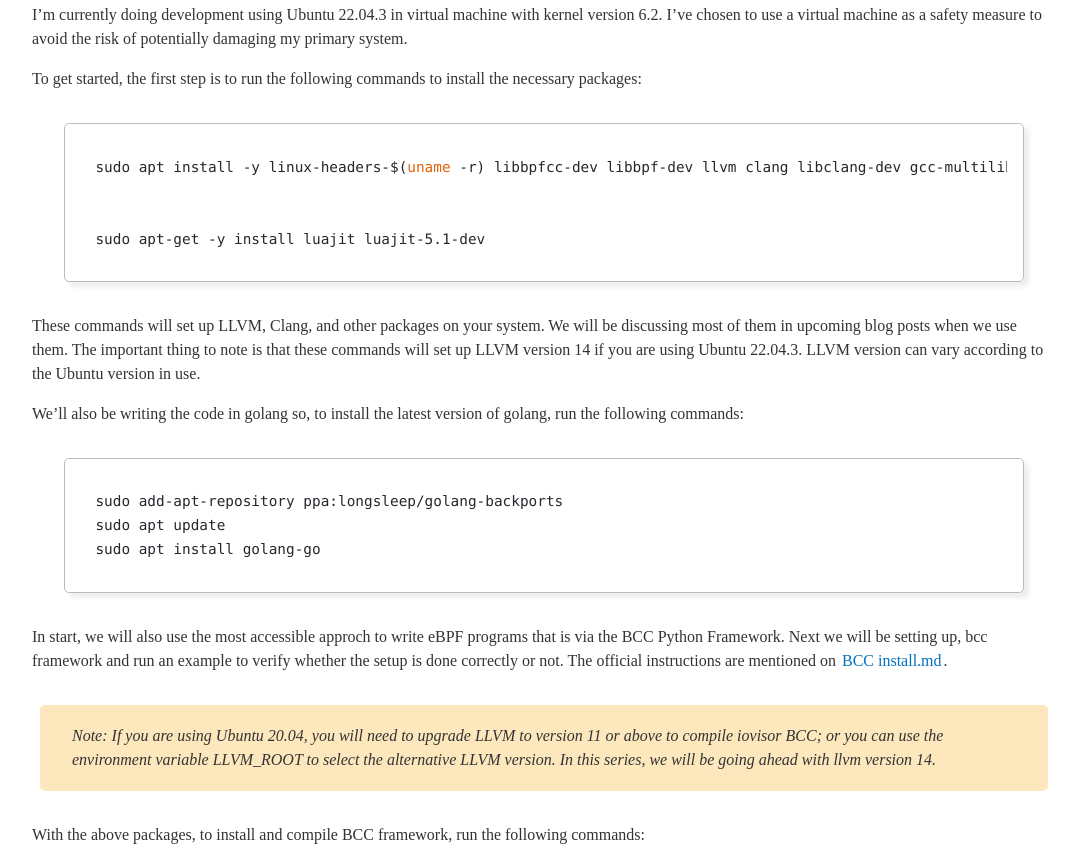
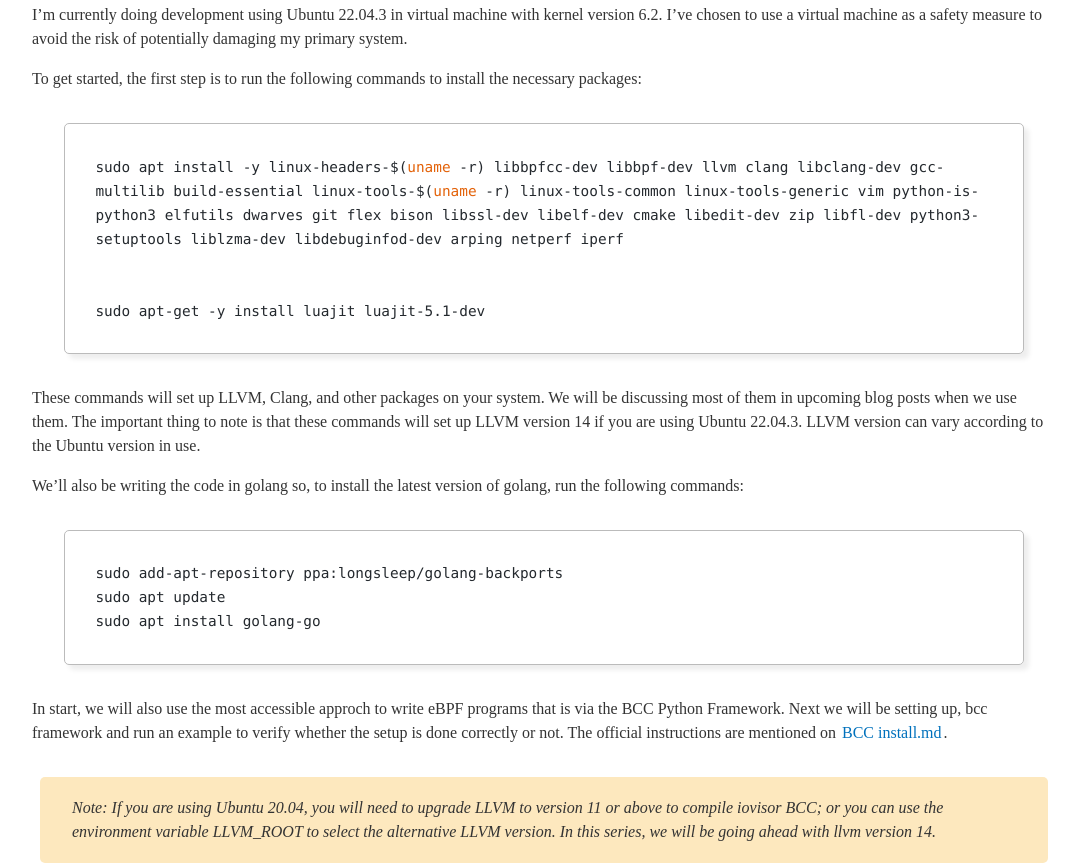
Before and after one commit to parthw/parthw.github.io, a plain HTML site: page posts/2023/10/13/diving-into-the-kernel-encounter-with-ebpf/index.html in a window 1280 px wide. Shown: the part 1459-2325 px from the top of the page, without its empty margins (96-1175 px from the left). Drawn offline with nearby package versions, Linux system fonts and the light colour scheme.

Commit message:
deploy: f2fada0937e15e7a36352a5432a3860a72bd1d8e

```diff
--- a/css/style.css
+++ b/css/style.css
@@ -132,6 +132,8 @@ code {
   color: #c7254e;
   background-color: #ebf5fb;
   border-radius: 4px;
+  white-space: pre-line;
+  word-wrap: break-word;
 }
 
 blockquote {
```
